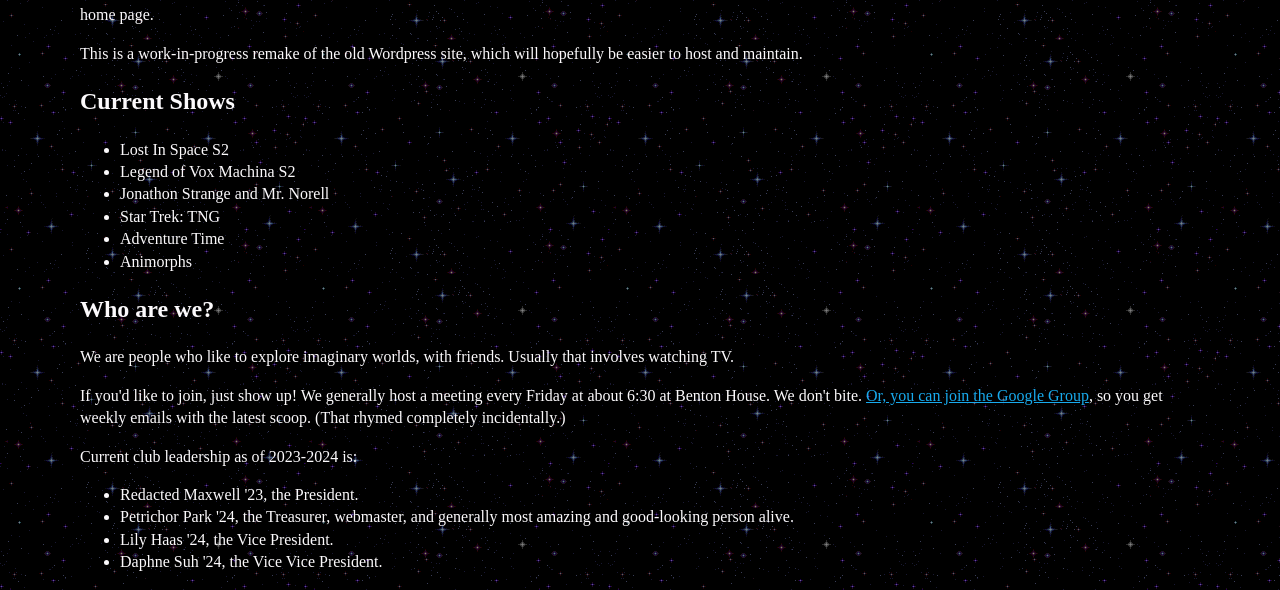
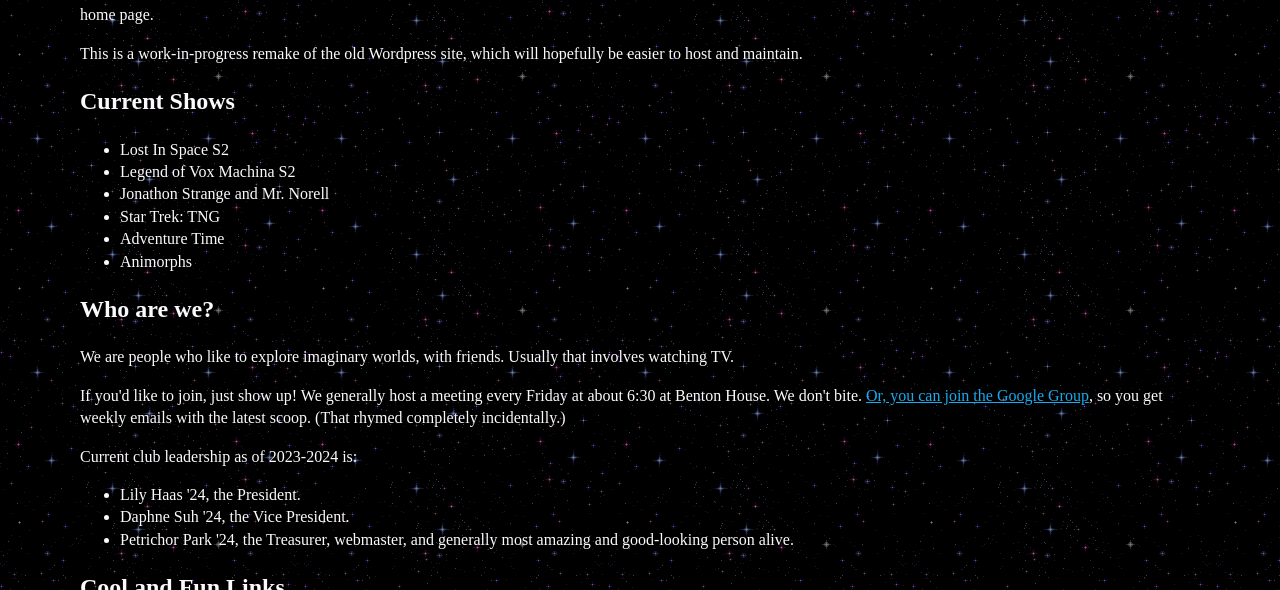
Before and after one commit to sfa-carleton/sfa-carleton.github.io, an Eleventy site: page src/index.md in a window 1280 px wide. Shown: the part 194-784 px from the top of the page. Built offline with nearby package versions, Linux system fonts and the light colour scheme; Eleventy itself is replaced by a stand-in of ours; files that its build step writes are made by us from their sources.

Commit message:
Update index.md

```diff
--- a/src/index.md
+++ b/src/index.md
@@ -56,10 +56,9 @@
 
 Current club leadership as of 2023-2024 is:
 
-- Redacted Maxwell '23, the President.
+- Lily Haas '24, the President.
+- Daphne Suh '24, the Vice President.
 - Petrichor Park '24, the Treasurer, webmaster, and generally most amazing and good-looking person alive.
-- Lily Haas '24, the Vice President.
-- Daphne Suh '24, the Vice Vice President.
 
 ## Cool and Fun Links
 
```
